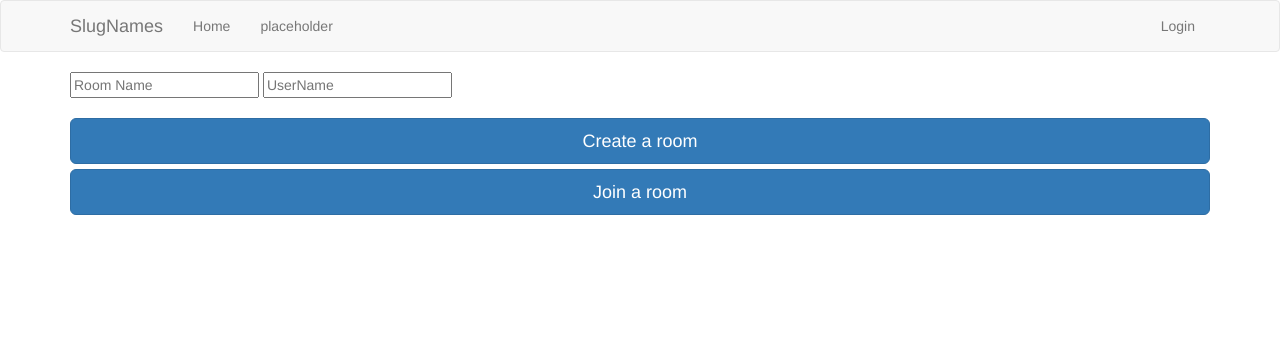
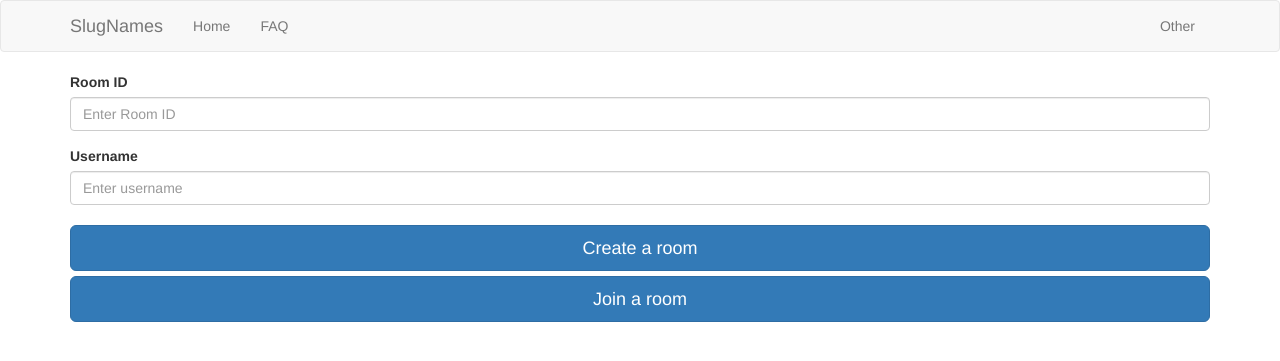
Before and after one commit to mavho/SlugNames, a Flask app: page / in a window 1280 px wide. Shown: the top 361 px of the page. Run offline with Flask 2, Linux system fonts and the light colour scheme; some libraries are stand-ins or nearby versions.

Commit message:
some small QOL changes, added bootstap styling etc

```diff
--- a/SlugNames/run_server.py
+++ b/SlugNames/run_server.py
@@ -104,7 +104,6 @@ def start_game(data):
     print('Chumps on team blue: ' + str(GM.team_blue))
     print('Spymasters: ' + str(GM.spymasters))
     url = url_for('theGame', roomid=room)
-    print("Starting game for room: " + room, file=sys.stderr)
     print('Dictionaries: ')
     print(str(GM.usersid))
     for user in GM.team_red:
--- a/SlugNames/static/js/room_handler.js
+++ b/SlugNames/static/js/room_handler.js
@@ -20,19 +20,22 @@ var turn = "";
  * Called upon creating a room
  */
 socket.on('create room', function(msg){
-    $("#join_room").hide();
-    $("#create_room").hide();
+    hideButtons();
     // console.log(msg);
     allusers = msg['allusers'];
     createUsersList(allusers);
-    var startButton = $('<button/>').text('Start the game').click(function () {
+    var startButton = $('<button type="button" class="btn btn-primary"/>').text('Start the game');
+    // startButton.classList.add('btn-primary');
+    startButton.click(function () {
         socket.emit("start game", {'room': msg['room'], 'hardStart': 'false'});
     });
 
-    var hardStart = $('<button/>').text('HARD START').click(function () {
+    var hardStart = $('<button type="button" class="btn btn-primary"/>').text('HARD START');
+    hardStart.click(function () {
         socket.emit("start game", {'room': msg['room'], 'hardStart': 'true'});
     });
     $("#start_btnsection").append(startButton);
+    $("#start_btnsection").append("</br> <br>");
     $("#start_btnsection").append(hardStart); //startButton2 just makes it so you dont need 4 players, for debugging
     // $("#users_list").append({"class": "list-group-item", "innerHTML" : "a user"});
 });
@@ -41,8 +44,7 @@ socket.on('create room', function(msg){
  * Called upon joining a room
  */
 socket.on('join theroom', function(msg){
-    $("#join_room").hide();
-    $("#create_room").hide();
+    hideButtons();
     console.log('Join theroom ' + msg);
     allusers = msg['allusers'];
     createUsersList(allusers);
@@ -50,14 +52,29 @@ socket.on('join theroom', function(msg){
 
 function createUsersList(allusers){
     $("#users_list").empty();
+    var aheading= $('<h3/>').text("Players:");
+    $("#users_list").append(aheading);
     for (var i = 0; i < allusers.length; i++) {
         // console.log("User " + i + "found.");
         // console.log(allusers[i]);
-        var aUser = $('<li class="list-group-item"/>');
-        aUser.innerHTML = allusers[i];
-        $("#users_list").append(allusers[i]); //show all users on the page
+        // var aUser = $('<li class="list-group-item"/>').text(allusers[i]);
+        if(allusers[i] == user_name){
+            var aUser = $('<li class="list-group-item list-group-item-info"/>').text(allusers[i]);
+        }
+        else{
+            var aUser = $('<li class="list-group-item"/>').text(allusers[i]);
+        }
+        // aUser.innerHTML = allusers[i];
+        //$("#users_list").append(allusers[i]); //show all users on the page
+        $("#users_list").append(aUser);
         $("#users_list").append("<br>");
     }
+}
+
+function hideButtons(){
+    $("#join_room").hide();
+    $("#create_room").hide();
+    $("#startButtons").hide();
 }
 
 /**
--- a/SlugNames/templates/layouts/index.html
+++ b/SlugNames/templates/layouts/index.html
@@ -1,7 +1,7 @@
 {% extends "_includes/base.html" %}
 
 {% block navbar %}
-    <nav class="navbar navbar-default">
+    <nav class="navbar navbar-default navbar-light bg-light">
         <div class="container">
             <div class="navbar-header">
                 <button type="button" class="navbar-toggle collapsed" data-toggle="collapse" data-target="#bs-example-navbar-collapse-1" aria-expanded="false">
@@ -15,20 +15,31 @@
             <div class="collapse navbar-collapse" id="bs-example-navbar-collapse-1">
                 <ul class="nav navbar-nav">
                     <li><a href="">Home</a></li>
-                    <li><a href="">placeholder</a></li>
+                    <li><a href="">FAQ</a></li>
                 </ul>
                 <ul class="nav navbar-nav navbar-right">
-                    <li><a href="">Login</a></li>
+                    <li><a href="">Other</a></li>
                 </ul>
             </div>
         </div>
     </nav>
 {% endblock %}
 {% block app_content %}
-<div class="control">
+<!-- <div class="control">
     <input id="room_input" class="input" type="text" placeholder="Room Name"> </input>
     <input id="username_input" class="input" type="text" placeholder="UserName"> </input>
-</div>
+</div> -->
+
+<form id="startButtons">
+    <div class="form-group">
+        <label for="room_input">Room ID</label>
+        <input class="input form-control" type="text" id="room_input" placeholder="Enter Room ID">
+    </div>
+    <div class="form-group">
+        <label for="username_input">Username</label>
+        <input class="input form-control" type="text" id="username_input" placeholder="Enter username">
+    </div>
+</form>
 
 <ul class="list-group" id="users_list">
 </ul>
```
